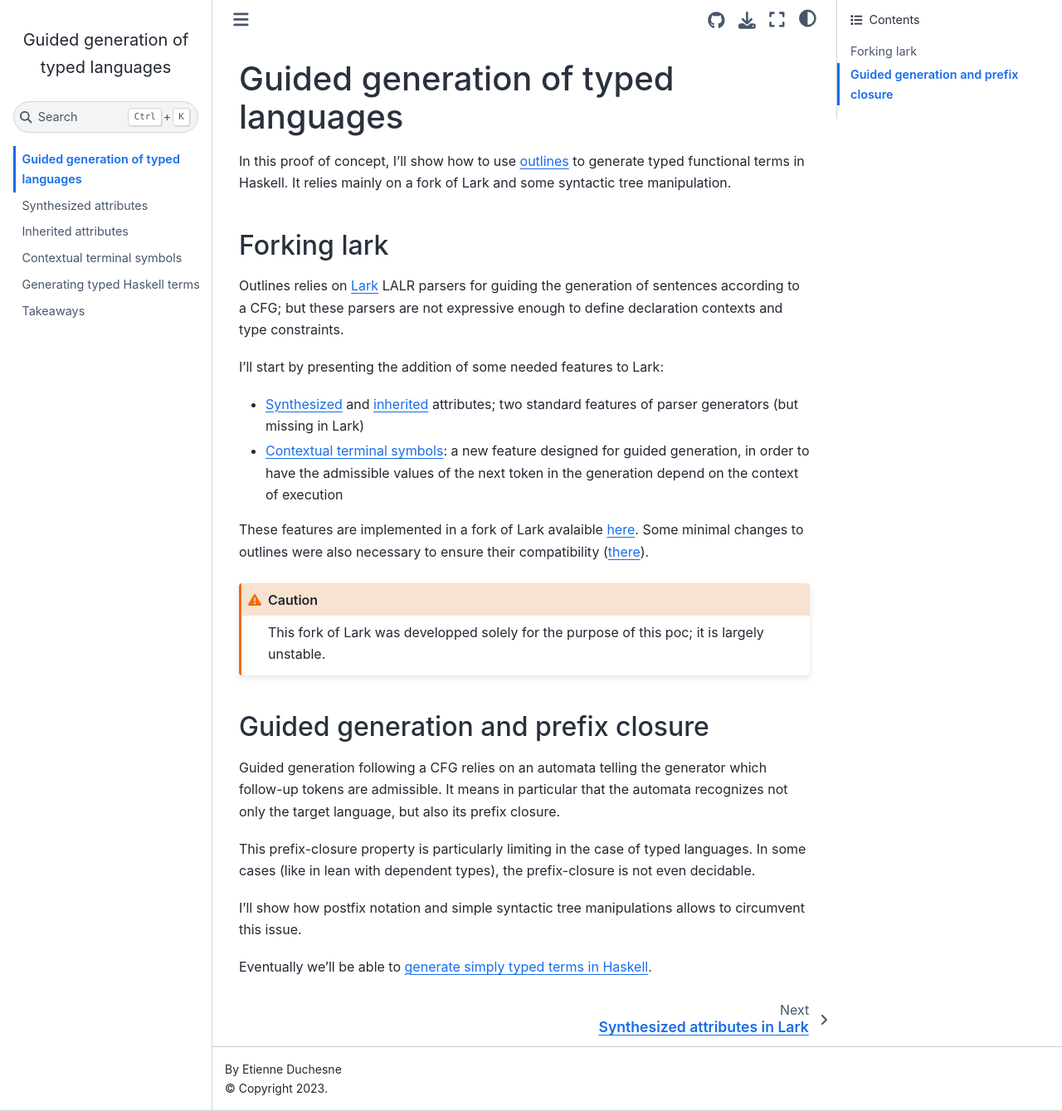
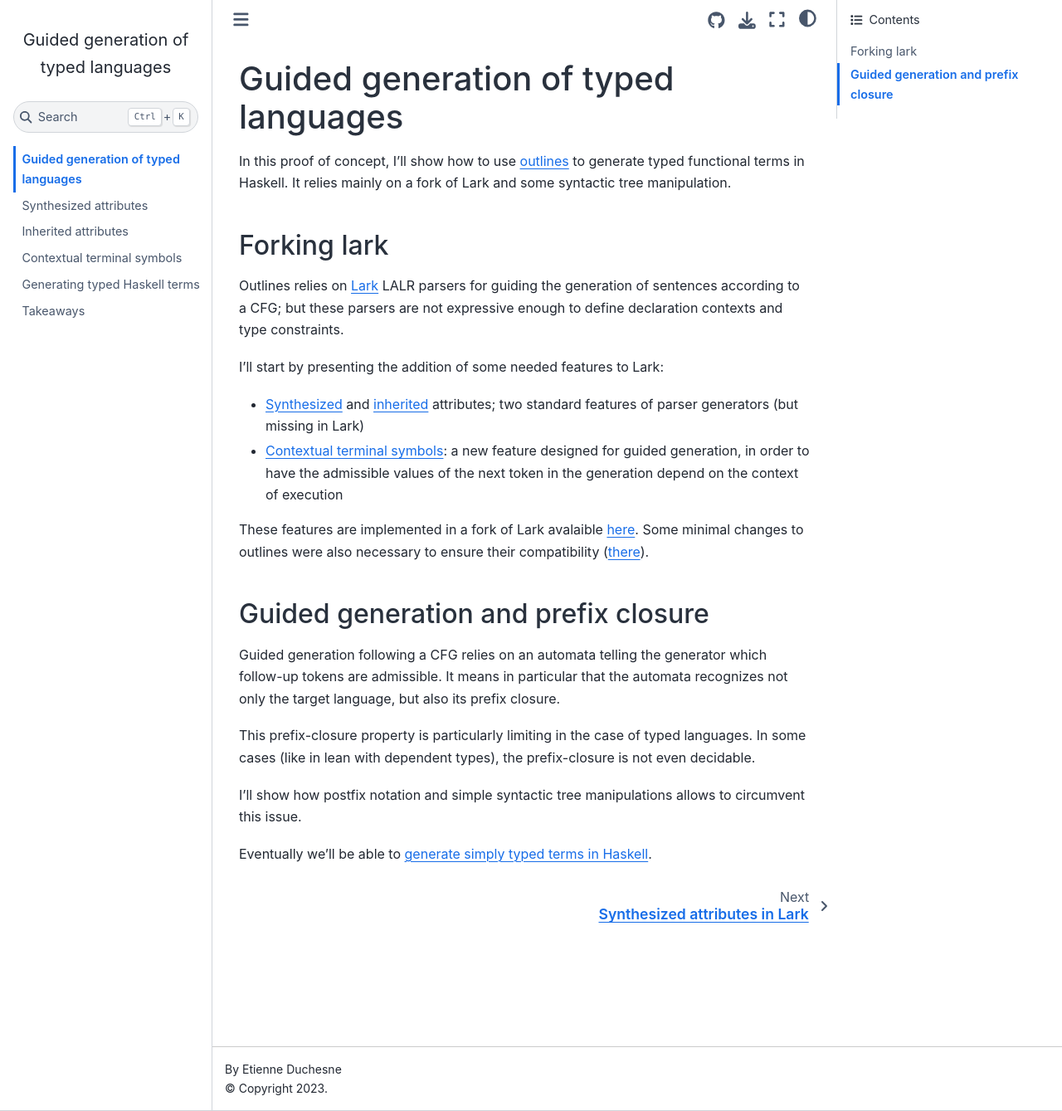
Before and after one commit to educhesne/guiding-typed-lang, a Jupyter Book: the page built from docs/intro.md, in a window 1280 px wide and 1339 px high. Shown: the whole window at 83% size. Built offline with Jupyter Book 1.0.4 settings and Sphinx 7.4.7 and the Sphinx Book theme 1.1.4, drawn with Linux system fonts in a browser that asks for light colours.

Commit message:
remove caution message from intro

````diff
--- a/docs/intro.md
+++ b/docs/intro.md
@@ -22,10 +22,6 @@ Some minimal changes to outlines were also necessary to ensure their compatibili
 ([there](https://github.com/educhesne/outlines/tree/attributed_lark_compatibility)).
 
 
-```{caution} This fork of Lark was developped solely for the purpose of this poc; it is largely unstable.
-```
-
-
 ## Guided generation and prefix closure
 
 Guided generation following a CFG relies on an automata telling the generator which follow-up tokens are admissible. It
````
